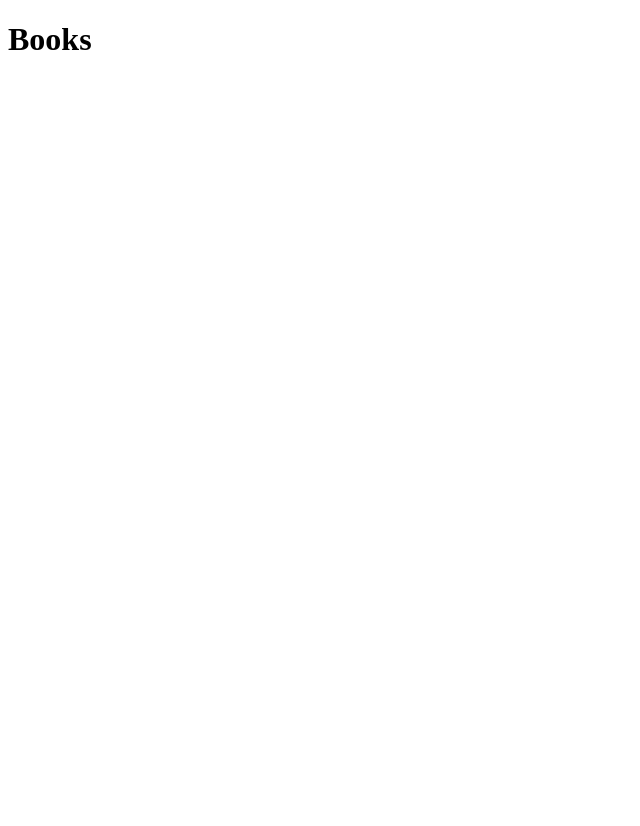
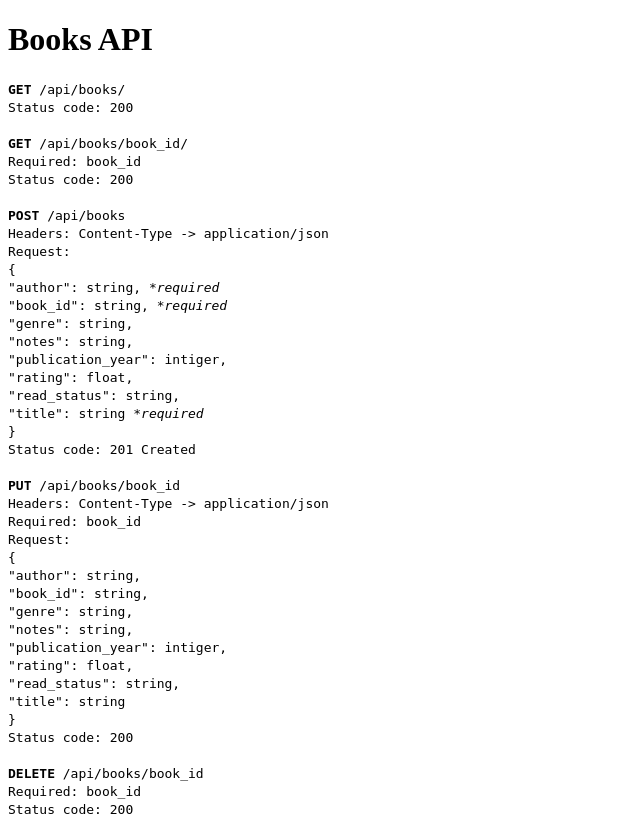
Before and after one commit to fsuleymanoo/library-service, a Flask app: page / in a window 1280 px wide. Before the commit the part shown is almost empty. Shown: the whole page, without its empty margins (0-640 px from the left). Before the commit the page ends 50 px from the top, so only its background shows below. Run offline with Flask 3, Linux system fonts and the light colour scheme.

Commit message:
added documentation and delete endpoint

```diff
--- a/app.py
+++ b/app.py
@@ -10,18 +10,20 @@ books = [
      "genre": "coding", "read_status": "reading", "rating": 4.5, "notes": "read again"}
 ]
 
+stats = []
+
 
 @app.route("/")
 def home():
     return render_template("index.html")
 
 
-@app.route("/api/books", methods=["GET"])
+@app.route("/api/books/", methods=["GET"])
 def get_books():
     return jsonify(books), 200
 
 
-@app.route("/api/books/<string:book_id>", methods=["GET"])
+@app.route("/api/books/<string:book_id>/", methods=["GET"])
 def get_single_book(book_id):
     for book in books:
         if book_id == book.get("book_id"):
@@ -36,6 +38,12 @@ def add_book():
         return jsonify({"error": "The payload cannot be empty"}), 400
     if "book_id" not in new_book or "title" not in new_book or "author" not in new_book:
         return jsonify({"error": "Missing required fields (book_id, title, author)"}), 400
+    rating = float(new_book["rating"])
+    if rating < 0 or rating > 5:
+        return jsonify({"error": "rating range 0-5"}), 400
+    valid_status = ["read", "reading", "to-read"]
+    if new_book["read_status"] not in valid_status:
+        return jsonify({"error": "valid read_status (read, reading, to-read)"}), 400
     for book in books:
         if new_book.get("book_id") == book.get("book_id"):
             return jsonify({"error": f"book_id is already present"}), 400
@@ -70,5 +78,14 @@ def delete_book(book_id):
     return jsonify({"error": f"Book not found with book_id {book_id}"}), 404
 
 
+@app.route("/api/books/stats", methods=["GET"])
+def get_stats():
+    ratings = [float(book.get("rating", 0))
+               for book in books if "rating" in book]
+    average_rating = round(sum(ratings) / len(ratings), 2) if ratings else 0.0
+    read_books = [book for book in books if book.get("read_status") == "read"]
+    return jsonify({"total_books": len(books), "books_read": len(read_books), "average_rating": average_rating}), 200
+
+
 if __name__ == "__main__":
     app.run(debug=True)
--- a/templates/index.html
+++ b/templates/index.html
@@ -1,11 +1,61 @@
 <!DOCTYPE html>
 <html lang="en">
-<head>
-    <meta charset="UTF-8">
-    <meta name="viewport" content="width=device-width, initial-scale=1.0">
+  <head>
+    <meta charset="UTF-8" />
+    <meta name="viewport" content="width=device-width, initial-scale=1.0" />
     <title>Library Service</title>
-</head>
-<body>
-    <h1>Books</h1>
-</body>
+  </head>
+  <body>
+    <h1>Books API</h1>
+    <code><strong>GET </strong> /api/books/</code> <br />
+    <code>Status code: 200</code><br /><br />
+
+    <code><strong>GET </strong> /api/books/book_id/</code> <br />
+    <code>Required: book_id</code><br />
+    <code>Status code: 200</code><br /><br />
+
+    <code><strong>POST </strong> /api/books</code><br />
+    <code>
+      <span>Headers: Content-Type -> application/json</span><br />
+      <span>Request: </span><br />
+      <span>{</span> <br />
+      <span>"author": string, <i>*required</i></span
+      ><br />
+      <span>"book_id": string, <i>*required</i></span
+      ><br />
+      <span>"genre": string,</span><br />
+      <span>"notes": string,</span><br />
+      <span>"publication_year": intiger,</span><br />
+      <span>"rating": float,</span><br />
+      <span>"read_status": string,</span><br />
+      <span>"title": string <i>*required</i></span
+      ><br />
+      <span>}</span><br />
+      Status code: 201 Created</code
+    ><br /><br />
+
+    <code><strong>PUT </strong> /api/books/book_id</code><br />
+    <code>
+      <span>Headers: Content-Type -> application/json</span><br />
+      <span>Required: book_id</span><br />
+      <span>Request: </span><br />
+      <span>{</span> <br />
+      <span>"author": string,</span><br />
+      <span>"book_id": string,</span><br />
+      <span>"genre": string,</span><br />
+      <span>"notes": string,</span><br />
+      <span>"publication_year": intiger,</span><br />
+      <span>"rating": float,</span><br />
+      <span>"read_status": string,</span><br />
+      <span>"title": string</span><br />
+      <span>}</span><br />
+      Status code: 200</code
+    ><br /><br />
+
+    <code><strong>DELETE </strong> /api/books/book_id</code><br />
+    <code>
+      <span>Required: book_id</span><br />
+      Status code: 200</code
+    ><br />
+  </body>
 </html>
```
